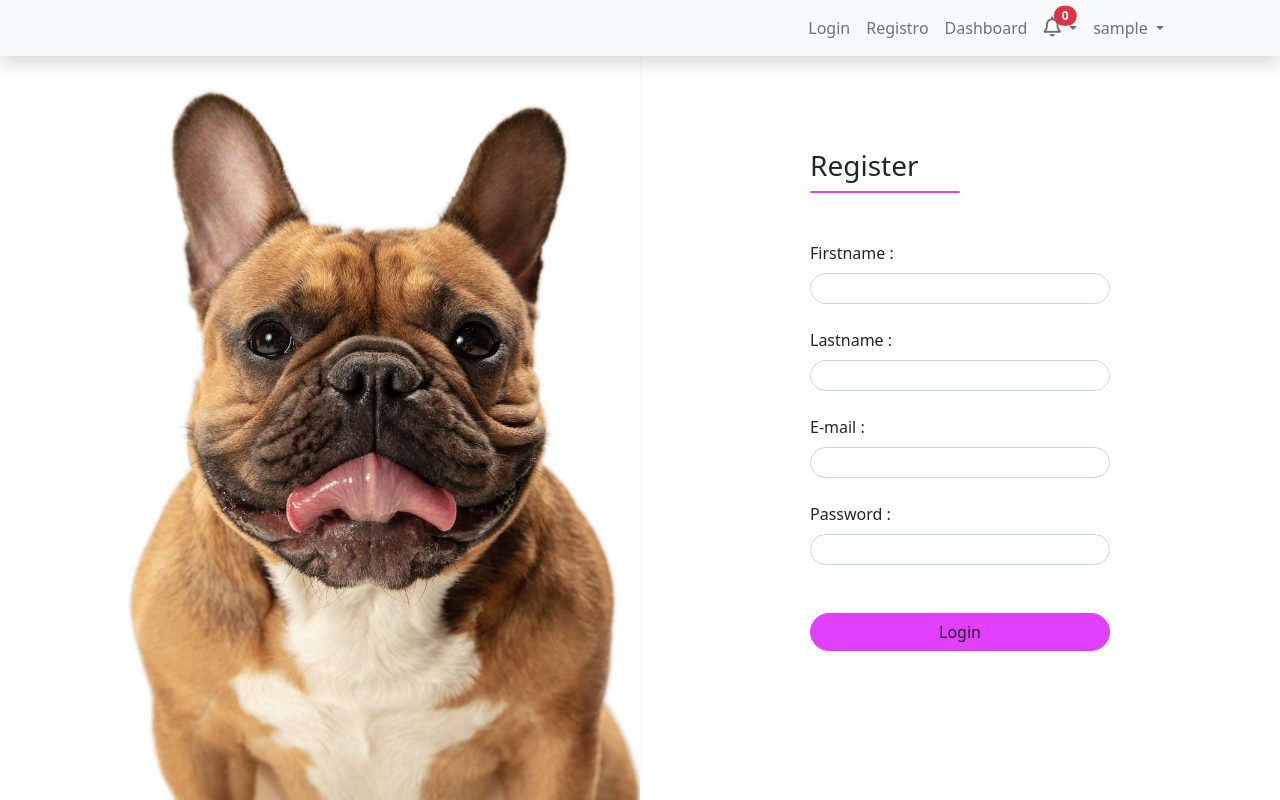
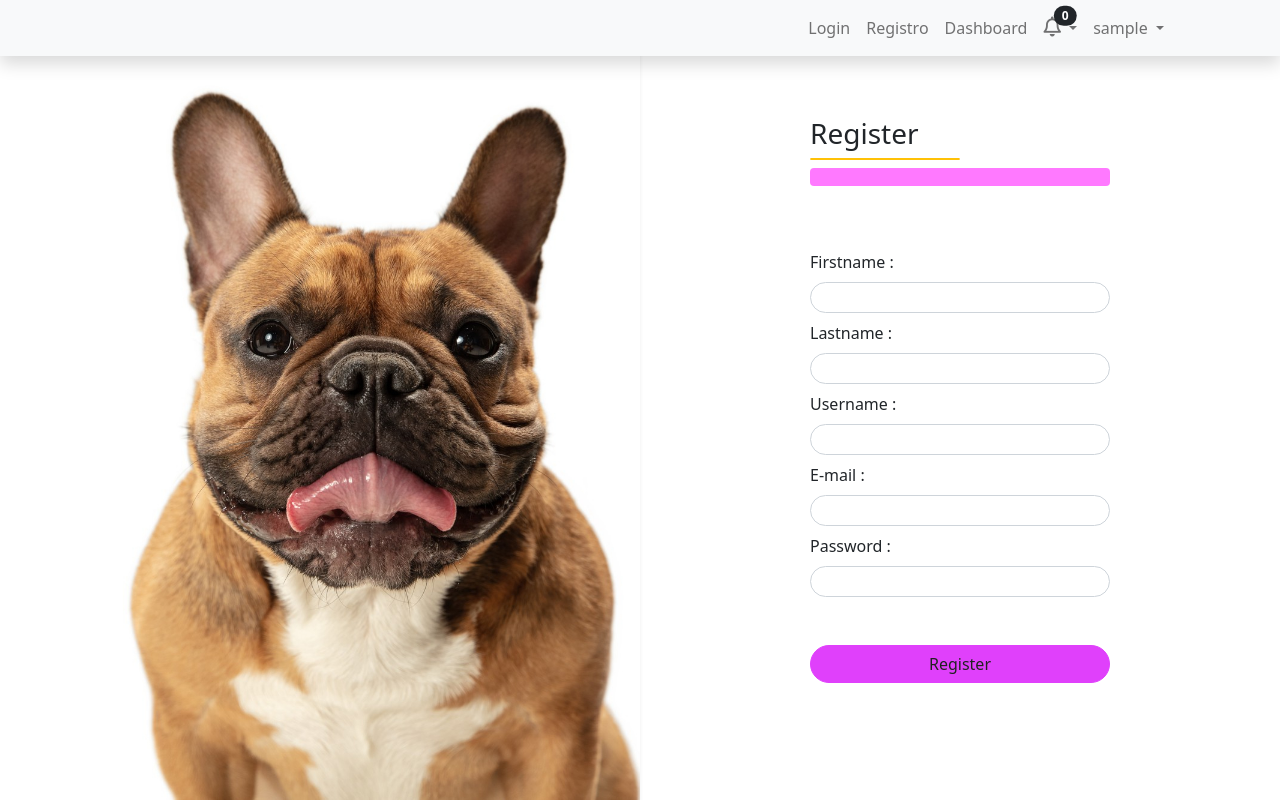
Before and after one commit to mgasca93/Medical-Pet, a PHP site: the page made by resources/Views/Register/index.php in a window 1280 px wide. Run offline with PHP 8.4, Linux system fonts and the light colour scheme; the visitor is signed in with stand-in values (Sample User, id 1); the template is opened without the code that fills it: most values are stand-ins (such as "Sample title", 1, 10 or a date in 2020); data that the repository does not hold is empty; some libraries are stand-ins or nearby versions.

Commit message:
Se añadio la funcionalidad para el registro de nuevos usuarios en la plataforma

```diff
--- a/public/css/main.css
+++ b/public/css/main.css
@@ -1,12 +1,18 @@
 :root{
-    --main-bg-color:#e040fb;
-    --dark-main-bg-color:#00b686;
-    --light-main-bg-color:#6effe8;
+
+    --main-bg-color: #e040fb;
+    --light-main-bg-color:#ff79ff;
+    --dark-main-bg-color:#aa00c7;
     --main-text-color:#212121;
-    --main-accent-color:#e040fb;
+    --main-accent-color: #FFC107;
     --main-secondary-text-color:#757575;
     --main-divider-color:#BDBDBD;
     --light-text: #ffffff;
+
+    --success-bg-color: #ff79ff;
+    --info_bg-color: #8f9bff;
+    --warning-bg-color: #ffdd71;
+    --danger-bg-color:#ff79b0;
 }
 
 *{
@@ -59,7 +65,7 @@
 }
 
 .item-active{
-    color: var(--main-accent-color) !important;
+    color: var(--main-bg-color) !important;
     font-weight: 700 !important;
     animation-duration: 0.5s !important;
 }
@@ -83,6 +89,28 @@
     color:var(--light-main-bg-color) !important;
 }
 
+/**
+*   Alerts background
+**/
+.success-alert{
+    background-color:var(--success-bg-color) !important;
+    color: var(--main-text-color) !important;
+}
+
+.info-alert{
+    background-color:var(--info-bg-color) !important;
+    color: var(--main-text-color) !important;
+}
+
+.warnin-alert{
+    background-color:var(--warning-bg-color) !important;
+    color: var(--main-text-color) !important;
+}
+
+.warnin-alert{
+    background-color:var(--danger-bg-color) !important;
+    color: var(--main-text-color) !important;
+}
 
 /**
 * Media querys para pantallas con un ancho maximo de 992px
--- /dev/null
+++ b/public/js/validations/validateEmail.js
@@ -0,0 +1,48 @@
+document.addEventListener("DOMContentLoaded", function(){
+    const email = document.getElementById('email');
+    const submit = document.getElementById('submit');
+    email.addEventListener('keyup', function(event){
+
+        if(event.target.value.length > 0){
+            $.ajax({
+                url:'/register/validate/email',
+                data:{'email' : event.target.value},
+                type: 'GET',
+                dataType: 'json',
+                success: function(response){
+                    switch (response.message) {
+                        case 'success' :
+                            isValidEmail();
+                        break;
+                        case 'error' :
+                            isInvalidEmail();
+                        break;
+                    }
+                },
+                error: function(){
+                    console.log("Error de comunicacion");
+                }
+            });
+        }else{
+            console.log("Ejecuto esto");
+            resetField();
+        }
+
+    }, false);
+}, false);
+
+function isValidEmail(){
+    email.classList.remove('is-invalid');
+    email.classList.add('is-valid');
+    submit.classList.remove('disabled');
+}
+function isInvalidEmail(){
+    email.classList.remove('is-valid');
+    email.classList.add('is-invalid');
+    submit.classList.add('disabled');
+}
+function resetField(){
+    email.classList.remove('is-invalid');
+    email.classList.remove('is-valid');
+    submit.classList.remove('disabled');
+}
--- /dev/null
+++ b/public/js/validations/validateUsername.js
@@ -0,0 +1,48 @@
+document.addEventListener("DOMContentLoaded", function(){
+    const username = document.getElementById('username');
+    const submit = document.getElementById('submit');
+    username.addEventListener('keyup', function(event){
+
+        if(event.target.value.length > 0){
+            $.ajax({
+                url:'/register/validate/username',
+                data:{'username' : event.target.value},
+                type: 'GET',
+                dataType: 'json',
+                success: function(response){
+                    console.log(response);
+                    switch (response.message) {
+                        case 'success' :
+                            isValidUsername();
+                        break;
+                        case 'error' :
+                            isInvalidUsername();
+                        break;
+                    }
+                },
+                error: function(){
+                    console.log("Error de comunicacion");
+                }
+            });
+        }else{
+            resetField();
+        }
+
+    }, false);
+}, false);
+
+function isValidUsername(){
+    username.classList.remove('is-invalid');
+    username.classList.add('is-valid');
+    submit.classList.remove('disabled');
+}
+function isInvalidUsername(){
+    username.classList.remove('is-valid');
+    username.classList.add('is-invalid');
+    submit.classList.add('disabled');
+}
+function resetField(){
+    username.classList.remove('is-invalid');
+    username.classList.remove('is-valid');
+    submit.classList.remove('disabled');
+}
--- a/resources/Views/Register/index.php
+++ b/resources/Views/Register/index.php
@@ -9,6 +9,11 @@
                             <div class="col-12 col-sm-12 col-md-12 col-lg-12">
                                 <h3 class="text-dark fw-light">Register</h3>
                                 <div class="divider"></div>
+                                <?php if( messageExists() ) : ?>
+                                <div class="alert success-alert text-center mt-2 p-2">
+                                    <small><?= showMessage(); ?></small>
+                                </div>
+                                <?php endif; ?>
                             </div>
                         </div>
                         <div class="row">
@@ -16,22 +21,38 @@
                                 <form action="/register/validate" method="POST" class="form">
                                     <div class="form-group">
                                         <label for="firstname">Firstname : </label>
-                                        <input type="text" id="firstname" name="firstname" class="form-control-sm form-control rounded-pill mb-4 mt-2" required autocomplete="off">
+                                        <input type="text" id="firstname" name="firstname" class="form-control-sm form-control rounded-pill mb-2 mt-2" required autocomplete="off">
                                     </div>
                                     <div class="form-group">
                                         <label for="lastname">Lastname : </label>
-                                        <input type="text" id="lastname" name="lastname" class="form-control-sm form-control rounded-pill mb-4 mt-2" required autocomplete="off">
+                                        <input type="text" id="lastname" name="lastname" class="form-control-sm form-control rounded-pill mb-2 mt-2" required autocomplete="off">
+                                    </div>
+                                    <div class="form-group">
+                                        <label for="username">Username : </label>
+                                        <input type="text" id="username" name="username" class="form-control-sm form-control rounded-pill mb-2 mt-2" required autocomplete="off">
+                                        <div class="invalid-feedback">
+                                            Ya existe una cuenta registrada con esté username.
+                                        </div>
+                                        <div class="valid-feedback">
+                                            Username valido.
+                                        </div>
                                     </div>
                                     <div class="form-group">
                                         <label for="email">E-mail : </label>
-                                        <input type="email" id="email" name="email" class="form-control-sm form-control rounded-pill mb-4 mt-2" required autocomplete="off">
+                                        <input type="email" id="email" name="email" class="form-control-sm form-control rounded-pill mb-2 mt-2" required autocomplete="off">
+                                        <div class="invalid-feedback">
+                                            Ya existe una cuenta registrada con esté correo.
+                                        </div>
+                                        <div class="valid-feedback">
+                                            Correo electrónico valido.
+                                        </div>
                                     </div>
                                     <div class="form-group">
                                         <label for="passwd">Password : </label>
                                         <input type="password" id="passwd" name="passwd" class="form-control-sm form-control rounded-pill mb-5 mt-2" required>
                                     </div>
                                     <div class="d-grid gap-2">
-                                        <button type="submit" class="btn primary-btn-outline rounded-pill">Login</button>
+                                        <button type="submit" id="submit" class="btn primary-btn-outline rounded-pill">Register</button>
                                     </div>
                                 </form>
                             </div>
@@ -42,3 +63,5 @@
         </div>
     </div>
 </div>
+<script src="js/validations/validateEmail.js"></script>
+<script src="js/validations/validateUsername.js"></script>
--- a/resources/Views/Templates/footer.php
+++ b/resources/Views/Templates/footer.php
@@ -1,4 +1,5 @@
         <script src="https://kit.fontawesome.com/8b7a628411.js" crossorigin="anonymous"></script>
+        <script src="https://code.jquery.com/jquery-3.6.0.js" integrity="sha256-H+K7U5CnXl1h5ywQfKtSj8PCmoN9aaq30gDh27Xc0jk=" crossorigin="anonymous"></script>
         <script src="js/bootstrap.min.js"></script>
     </body>
 </html>
--- a/resources/Views/Templates/header.php
+++ b/resources/Views/Templates/header.php
@@ -6,6 +6,7 @@
     <meta name="viewport" content="width=device-width, initial-scale=1.0">
     <link rel="stylesheet" href="css/bootstrap.min.css"/>
     <link rel="stylesheet" href="css/main.css"/>
+    <link rel="icon" href="data:,">
     <title><?= setTitle($title); ?></title>
 </head>
 <body>
@@ -21,7 +22,7 @@
                     <a class="nav-link <?= isItemActive('login'); ?>" href="/login">Login</a>
                 </li>
                 <li class="nav-item">
-                    <a class="nav-link <?= isItemActive('registro'); ?>" href="/registro">Registro</a>
+                    <a class="nav-link <?= isItemActive('register'); ?>" href="/register">Registro</a>
                 </li>
                 <?php endif; ?>
                 <?php if ( auth() ) :?>
@@ -32,7 +33,7 @@
                     <a class="nav-link dropdown-toggle" href="#" id="navbarDropdownMenuLink" role="button" data-bs-toggle="dropdown" aria-expanded="false">
                         <span>
                             <i class="far fa-bell lead"></i>
-                            <span class="position-absolute top-10 start-90 translate-middle badge rounded-pill bg-danger">
+                            <span class="position-absolute top-10 start-90 translate-middle badge rounded-pill bg-dark">
                                 0
                             </span>
                         </span>
```
Also changed, not shown: app/Controllers/RegisterController.php (added, +64 -0 lines), app/Models/RegisterModel.php (added, +82 -0 lines).
